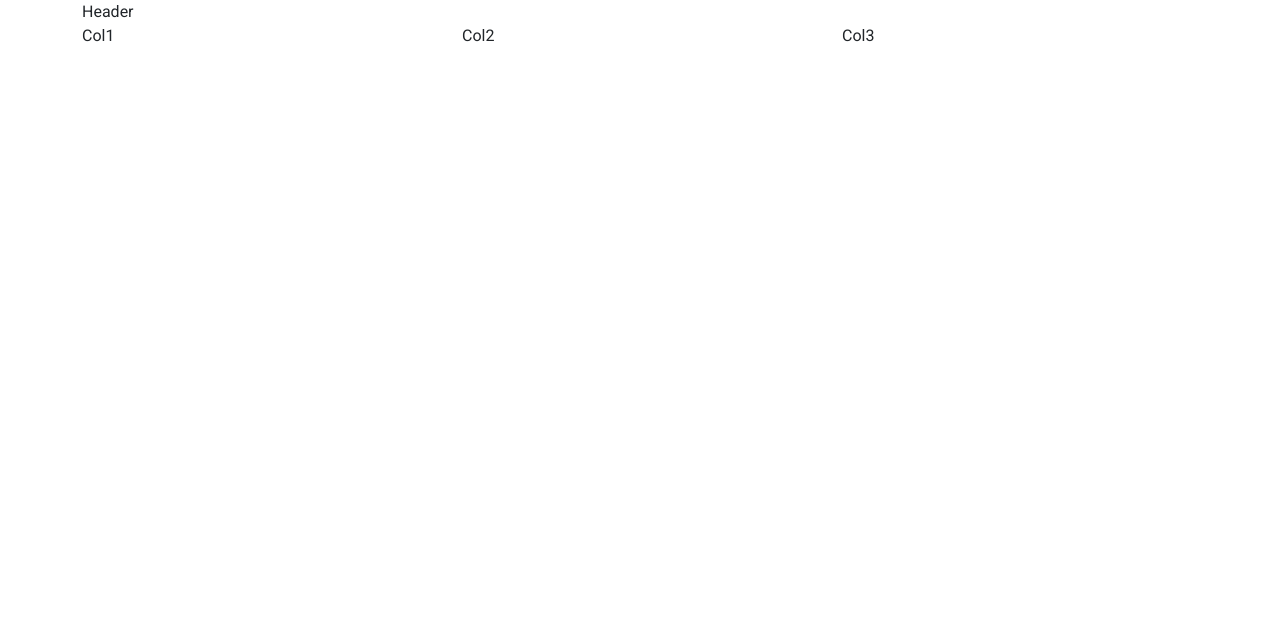
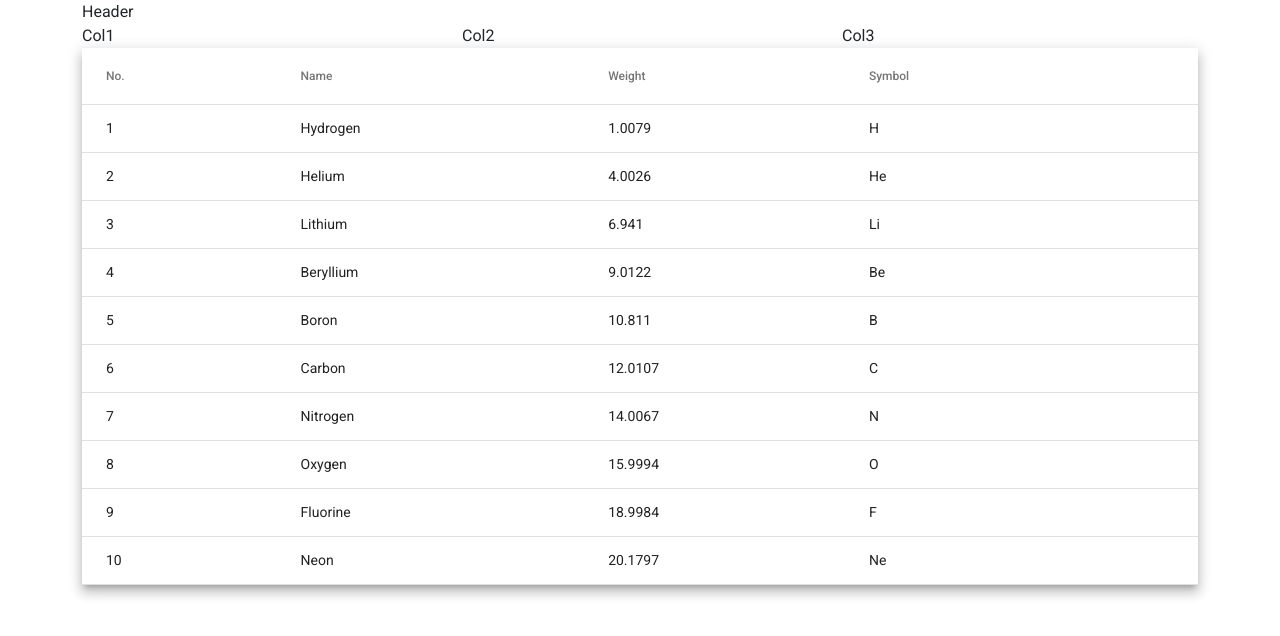
Before and after one commit to coolpot/scrabbletest, an Angular app: page / in a window 1280 px wide. Shown: the top 636 px of the page. Built offline with nearby package versions, Linux system fonts and the light colour scheme.

Commit message:
basic table

```diff
--- a/src/app/app.component.html
+++ b/src/app/app.component.html
@@ -16,6 +16,11 @@
       <div class="col">Col2</div>
       <div class="col">Col3</div>
     </div>
+    <div class="row">
+      <div class="col">
+        <app-player-table></app-player-table>
+      </div>
+    </div>
   </div>
 </body>
 </html>
--- /dev/null
+++ b/src/app/player-table/player-table.component.html
@@ -0,0 +1,24 @@
+<table mat-table [dataSource]="playerData" class="mat-elevation-z8">
+    <ng-container matColumnDef="position">
+      <th mat-header-cell *matHeaderCellDef> No. </th>
+      <td mat-cell *matCellDef="let element"> {{element.position}} </td>
+    </ng-container>
+
+    <ng-container matColumnDef="name">
+      <th mat-header-cell *matHeaderCellDef> Name </th>
+      <td mat-cell *matCellDef="let element"> {{element.name}} </td>
+    </ng-container>
+
+    <ng-container matColumnDef="weight">
+      <th mat-header-cell *matHeaderCellDef> Weight </th>
+      <td mat-cell *matCellDef="let element"> {{element.weight}} </td>
+    </ng-container>
+
+    <ng-container matColumnDef="symbol">
+      <th mat-header-cell *matHeaderCellDef> Symbol </th>
+      <td mat-cell *matCellDef="let element"> {{element.symbol}} </td>
+    </ng-container>
+
+    <tr mat-header-row *matHeaderRowDef="displayedColumns"></tr>
+    <tr mat-row *matRowDef="let row; columns: displayedColumns;"></tr>
+  </table>
--- /dev/null
+++ b/src/app/player-table/player-table.component.scss
@@ -0,0 +1,3 @@
+table {
+    width: 100%;
+}
--- /dev/null
+++ b/src/app/player-table/player-table.component.ts
@@ -0,0 +1,31 @@
+import { Component, OnInit } from '@angular/core';
+import { Player } from '../player.model';
+
+@Component({
+  selector: 'app-player-table',
+  templateUrl: './player-table.component.html',
+  styleUrls: ['./player-table.component.scss']
+})
+
+export class PlayerTableComponent implements OnInit {
+  displayedColumns: string[] = ['position', 'name', 'weight', 'symbol'];
+  playerData: Player[] = [
+    {position: 1, name: 'Hydrogen', weight: 1.0079, symbol: 'H'},
+    {position: 2, name: 'Helium', weight: 4.0026, symbol: 'He'},
+    {position: 3, name: 'Lithium', weight: 6.941, symbol: 'Li'},
+    {position: 4, name: 'Beryllium', weight: 9.0122, symbol: 'Be'},
+    {position: 5, name: 'Boron', weight: 10.811, symbol: 'B'},
+    {position: 6, name: 'Carbon', weight: 12.0107, symbol: 'C'},
+    {position: 7, name: 'Nitrogen', weight: 14.0067, symbol: 'N'},
+    {position: 8, name: 'Oxygen', weight: 15.9994, symbol: 'O'},
+    {position: 9, name: 'Fluorine', weight: 18.9984, symbol: 'F'},
+    {position: 10, name: 'Neon', weight: 20.1797, symbol: 'Ne'},
+  ];
+
+  constructor() { }
+
+  ngOnInit(): void {
+
+  }
+
+}
--- /dev/null
+++ b/src/app/player.model.ts
@@ -0,0 +1,6 @@
+export interface Player {
+  name: string;
+  position: number;
+  weight: number;
+  symbol: string;
+}
```
Also changed, not shown: src/app/app.module.ts (+8 -2 lines).
